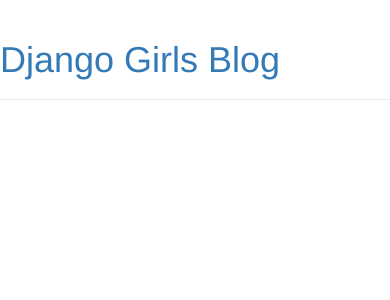
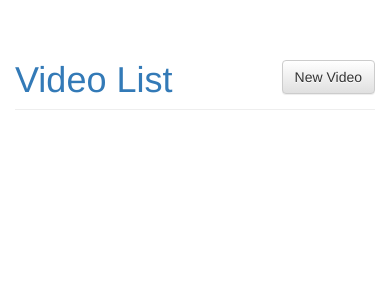
Before and after one commit to DjangoGirlsSeoul/djangotube, a Django app: page /video/ in a window 390 px wide. Shown: the top 300 px of the page. Run offline with Django 3.2, Linux system fonts and the light colour scheme; data that the repository does not hold is empty; some libraries are stand-ins or nearby versions.

Commit message:
django 1.10 버전으로 변경

```diff
--- a/django_video/urls.py
+++ b/djangotube/urls.py
@@ -1,7 +1,7 @@
-"""django_video URL Configuration
+"""djangotube URL Configuration
 
 The `urlpatterns` list routes URLs to views. For more information please see:
-    https://docs.djangoproject.com/en/1.9/topics/http/urls/
+    https://docs.djangoproject.com/en/1.10/topics/http/urls/
 Examples:
 Function views
     1. Add an import:  from my_app import views
@@ -18,5 +18,5 @@ from django.contrib import admin
 
 urlpatterns = [
     url(r'^admin/', admin.site.urls),
-    url(r'^video/', include('video.urls'))
+    url(r'^video/', include('video.urls', namespace='video')),
 ]
--- a/django_video/wsgi.py
+++ b/djangotube/wsgi.py
@@ -1,16 +1,16 @@
 """
-WSGI config for django_video project.
+WSGI config for djangotube project.
 
 It exposes the WSGI callable as a module-level variable named ``application``.
 
 For more information on this file, see
-https://docs.djangoproject.com/en/1.9/howto/deployment/wsgi/
+https://docs.djangoproject.com/en/1.10/howto/deployment/wsgi/
 """
 
 import os
 
 from django.core.wsgi import get_wsgi_application
 
-os.environ.setdefault("DJANGO_SETTINGS_MODULE", "django_video.settings")
+os.environ.setdefault("DJANGO_SETTINGS_MODULE", "djangotube.settings")
 
 application = get_wsgi_application()
--- a/requirements.txt
+++ b/requirements.txt
@@ -1 +1 @@
-Django==1.9.7
+Django==1.10.5
--- a/video/models.py
+++ b/video/models.py
@@ -1,7 +1,6 @@
 from django.db import models
+
 
 class Video(models.Model):
     title = models.CharField(max_length=200)
-    episode_number = models.IntegerField()
-    video_url = models.URLField()
-    video_poster_url = models.URLField()
+    video_key = models.CharField(max_length=12)
--- a/video/templates/video/video_list.html
+++ b/video/templates/video/video_list.html
@@ -1,4 +1,5 @@
 {% load staticfiles %}
+
 <html>
 <head>
     <title>Video List</title>
@@ -6,20 +7,20 @@
     <link rel="stylesheet" href="//maxcdn.bootstrapcdn.com/bootstrap/3.2.0/css/bootstrap-theme.min.css">
 </head>
 <body>
-		<div class="page-header">
-			<h1><a href="/">Django Girls Blog</a></h1>
-		</div>
 <div class="content container">
-      {% for video in videos %}
+    <header class="page-header" style="overflow: auto;">
+        <h1><a href="{% url 'video:list' %}" style="float: left;">Video List</a></h1>
+        <a class="btn btn-default" href="{% url 'video:new' %}" style="float: right;">New Video</a>
+    </header>
     <div class="row">
-        <div class="col-md-16">
-          <a href="/video/{{video.id}}">
-            <h4>{{video.title}}</h4>
+        <div class="col-md-12">
+            {% for video in video_list %}
+                <a href="{% url 'video:detail' video.id %}">
+                    <h4>{{ video.title }}</h4>
                 </a>
+            {% endfor %}
         </div>
     </div>
-      {% endfor %}
-
 </div>
 </body>
 </html>
--- a/video/urls.py
+++ b/video/urls.py
@@ -2,7 +2,8 @@ from django.conf.urls import url, include
 from . import views
 
 urlpatterns = [
-    url(r'^$', views.video_list, name='video_list'),
-	url(r'^(?P<video_id>\d+)/$', views.video, name='video'),
-
+    url(r'^$', views.video_list, name='list'),
+    url(r'^(?P<video_id>\d+)/$', views.video_detail, name='detail'),
+    url(r'^new$', views.video_new, name='new'),
+    url(r'^(?P<video_id>\d+)/delete$', views.video_delete, name='delete'),
 ]
--- a/video/views.py
+++ b/video/views.py
@@ -1,10 +1,41 @@
-from django.shortcuts import render
+from django.shortcuts import render, redirect
+from django.core.urlresolvers import reverse
 from .models import Video
 
+
 def video_list(request):
-    videos = Video.objects.all()
-    return render(request, 'video/video_list.html', {'videos': videos})
+    video_list = Video.objects.all()
+    return render(request, 'video/video_list.html', {'video_list': video_list})
 
-def video(request, video_id):
+
+def video_detail(request, video_id):
     video = Video.objects.get(id=int(video_id))
-    return render(request, 'video/video.html', {'video': video})
+
+    if request.method == 'POST':
+        title = request.POST['title']
+        video_key = request.POST['video_key']
+
+        video.title = title
+        video.video_key = video_key
+        video.save()
+
+        return redirect(reverse('video:list'))
+
+    return render(request, 'video/video_detail.html', {'video': video})
+
+
+def video_new(request):
+    if request.method == 'POST':
+        title = request.POST['title']
+        video_key = request.POST['video_key']
+        Video.objects.create(title=title, video_key=video_key)
+        return redirect(reverse('video:list'))
+
+    return render(request, 'video/video_new.html')
+
+
+def video_delete(request, video_id):
+    video = Video.objects.get(id=video_id)
+    video.delete()
+
+    return redirect(reverse('video:list'))
```
Also changed, not shown: djangotube/settings.py (renamed from django_video/settings.py, +16 -17 lines), manage.py (+16 -4 lines), video/templates/video/video.html (deleted, +0 -21 lines), video/templates/video/video_detail.html (added, +49 -0 lines), video/templates/video/video_new.html (added, +32 -0 lines), README.md (added), djangotube/__init__.py (added), video/migrations/0001_initial.py. Lines whose indentation alone changed are shown as unchanged.
